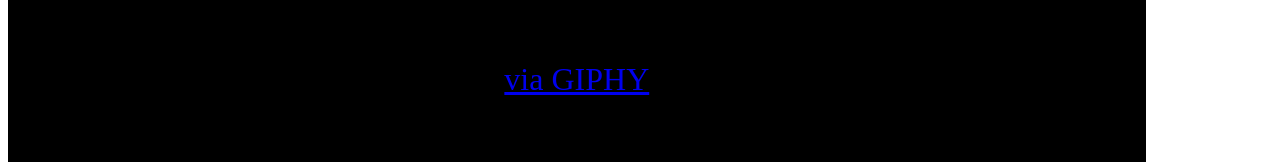
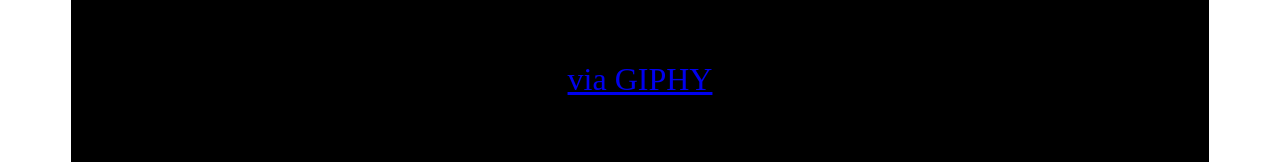
Before and after one commit to leonelsdamasceno/leonelsdamasceno.github.io, a plain HTML site: page index.html in a window 1280 px wide. Shown: the part 976-1140 px from the top of the page. Drawn offline with Linux system fonts and the light colour scheme.

Commit message:
Update index.html

```diff
--- a/index.html
+++ b/index.html
@@ -5,6 +5,7 @@
   }
 
   #content {
+    margin: 0 auto;
     display: flex;
     width: 90%;
     flex-direction: column;
@@ -22,7 +23,7 @@
   }
 </style>
 
-<div id="content">
+<div id="content" style="align-items: center;">
   <h1> Te amo Iaiá</h1>
   <ul>
     <li data-line="0">Estou indo a Fortaleza para uma sessão;</li>
@@ -53,7 +54,7 @@
     sandbox="allow-forms allow-presentation allow-same-origin allow-scripts allow-modals"
   ></iframe>
   <p>
-    <div style="align-self: center;">
+    <div style="margin: 0 auto;">
     <a
       href="https://giphy.com/gifs/simpsons-homer-bushes-3ohs7KViF6rA4aan5u"
       target="_blank"
```
